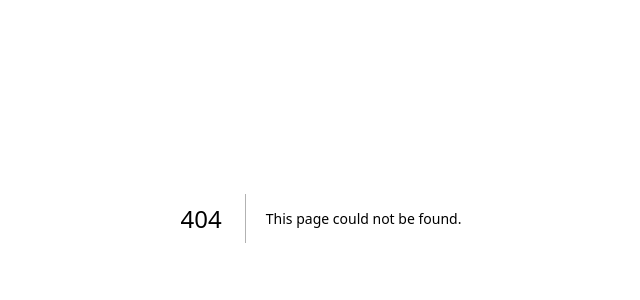
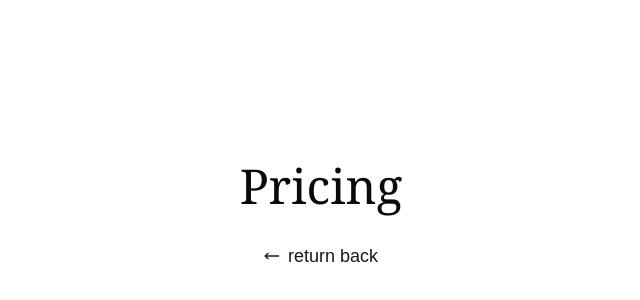
Before and after one commit to abhijayrajvansh/evaluate-ai, a Next.js app: page /pricing in a window 1280 px wide. Before the commit this address had no page. Shown: the part 182-482 px from the top of the page, without its empty margins (319-959 px from the left). Built offline with nearby package versions, Linux system fonts and the light colour scheme.

Commit message:
chore: add sample pricing page and route

```diff
--- /dev/null
+++ b/app/pricing/page.tsx
@@ -0,0 +1,10 @@
+import Pricing from '@/components/pages/Pricing'
+import React from 'react'
+
+const page = () => {
+  return (
+    <Pricing />
+  )
+}
+
+export default page
--- /dev/null
+++ b/components/pages/Pricing.tsx
@@ -0,0 +1,19 @@
+import React from 'react'
+import { Button } from '../ui/button'
+import Link from 'next/link'
+import { MoveLeft } from 'lucide-react'
+
+const Pricing = () => {
+  return (
+    <div className="container mx-auto w-full h-screen flex items-center justify-center">
+      <div className="text-center">
+        <p className="font-serif text-5xl">Pricing</p>
+        <Button asChild variant={'link'} className="mt-7 text-lg">
+          <Link href={"/"}><MoveLeft />return back</Link>
+        </Button>
+      </div>
+    </div>
+  )
+}
+
+export default Pricing
```
